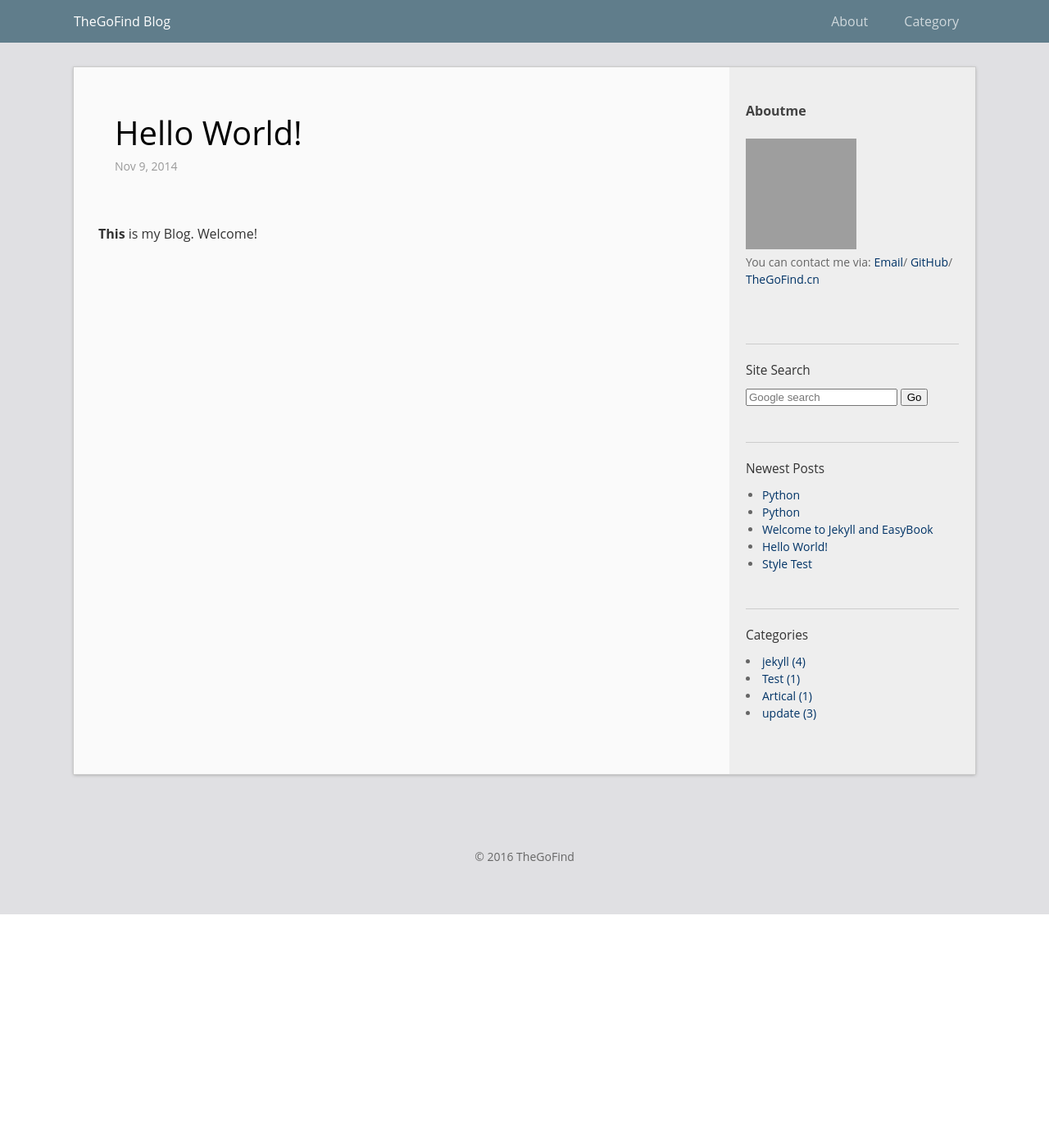
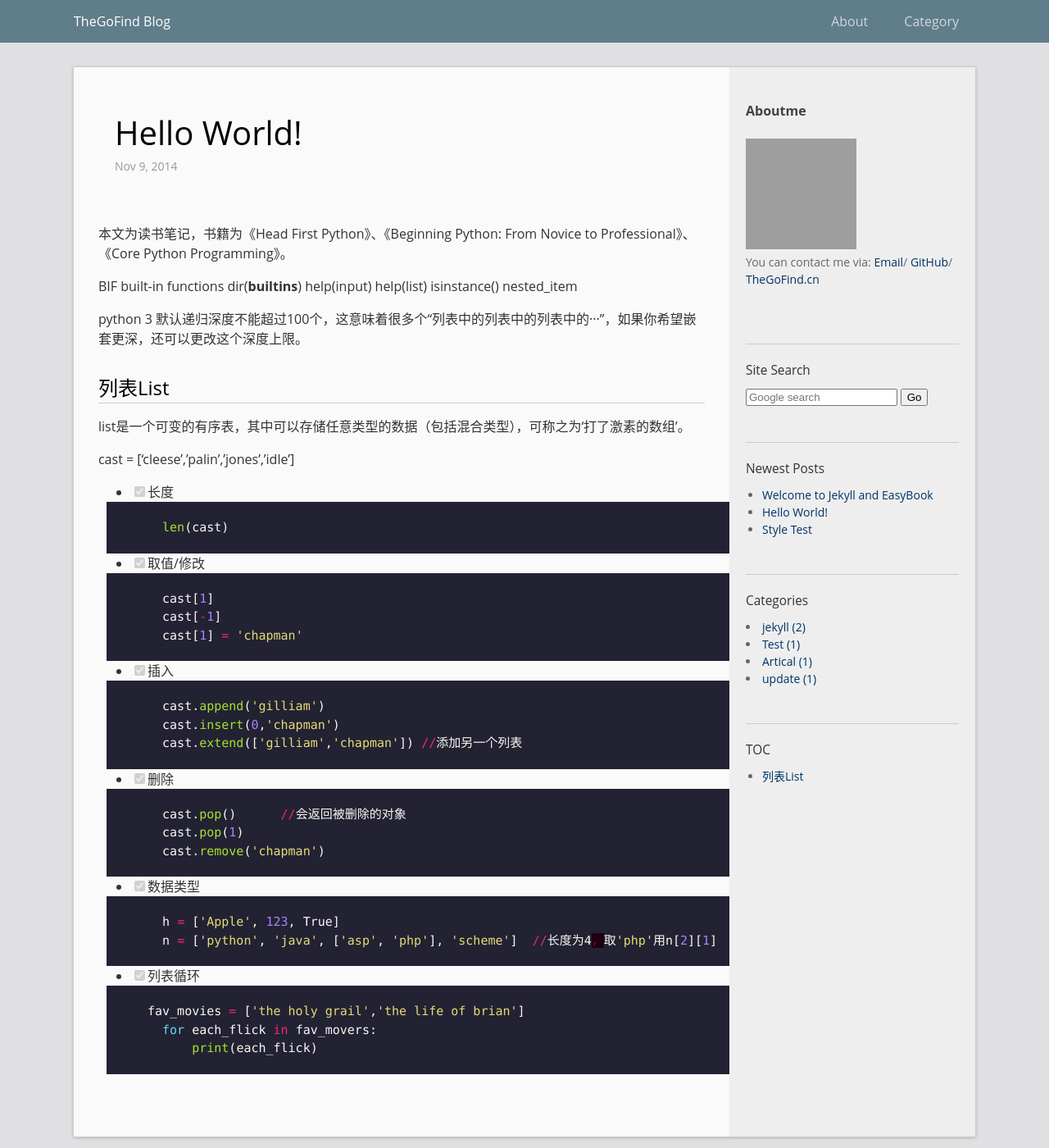
Before and after one commit to thegofind/thegofind.github.io, a Jekyll site: the page built from _posts/2014-11-09-hello-world.md, in a window 1280 px wide and 1400 px high. Shown: the whole window at 82% size. Built offline with Jekyll 4.4.1, drawn with Linux system fonts in a browser that asks for light colours; comment, search, counter and statistics services are not loaded; grey boxes are pictures that could not be loaded.

Commit message:
new article

````diff
--- a/_posts/2014-11-09-hello-world.md
+++ b/_posts/2014-11-09-hello-world.md
@@ -6,4 +6,52 @@ tags: [hello, world]
 fullview: true
 ---
 
-**This** is my Blog. Welcome!
+本文为读书笔记，书籍为《Head First Python》、《Beginning Python: From Novice to Professional》、《Core Python Programming》。
+
+BIF built-in functions
+dir(__builtins__)
+help(input)  help(list)
+isinstance()
+nested_item
+
+python 3 默认递归深度不能超过100个，这意味着很多个“列表中的列表中的列表中的···”，如果你希望嵌套更深，还可以更改这个深度上限。
+
+
+## 列表List
+list是一个可变的有序表，其中可以存储任意类型的数据（包括混合类型），可称之为‘打了激素的数组’。
+
+cast = ['cleese','palin','jones','idle']
+
+- [x] 长度
+```python
+    len(cast)
+```
+- [x] 取值/修改
+```python
+    cast[1]
+    cast[-1]
+    cast[1] = 'chapman'
+```
+- [x] 插入
+```python
+    cast.append('gilliam')
+    cast.insert(0,'chapman')
+    cast.extend(['gilliam','chapman']) //添加另一个列表
+```
+- [x] 删除
+```python
+    cast.pop()      //会返回被删除的对象
+    cast.pop(1)
+    cast.remove('chapman')
+```
+- [x] 数据类型
+```python
+    h = ['Apple', 123, True]
+    n = ['python', 'java', ['asp', 'php'], 'scheme']  //长度为4，取'php'用n[2][1]
+```
+- [x] 列表循环
+```python
+fav_movies = ['the holy grail','the life of brian']
+    for each_flick in fav_movers:
+        print(each_flick)
+```
````
Also changed, not shown: _posts/2016-03-15-python.markdown (deleted, +0 -57 lines), _posts/2016-03-15-python.md (deleted, +0 -57 lines).
